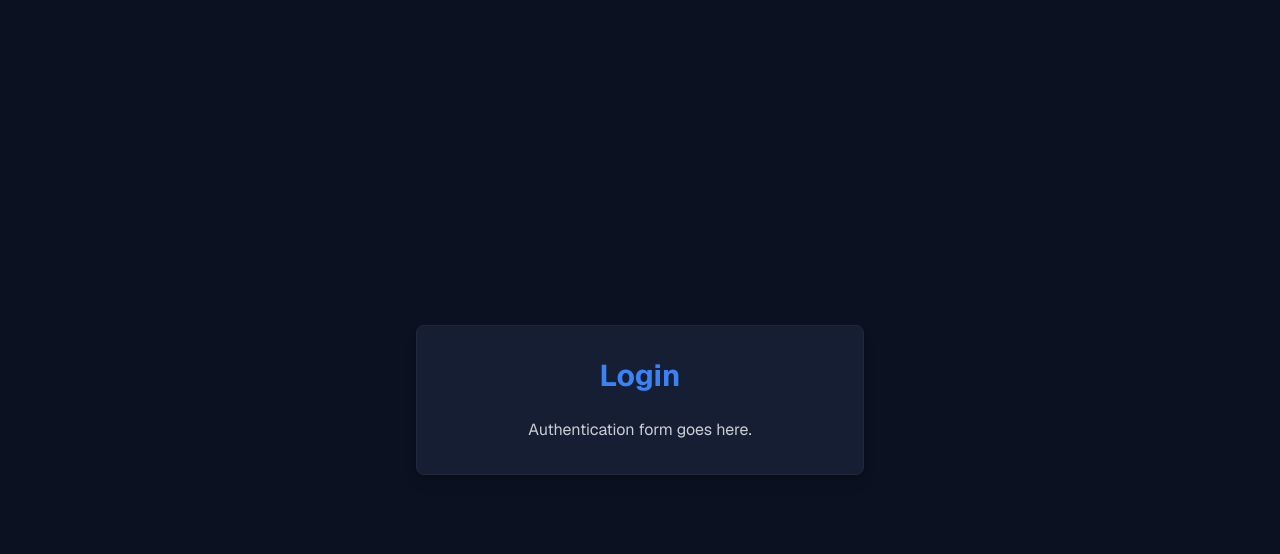
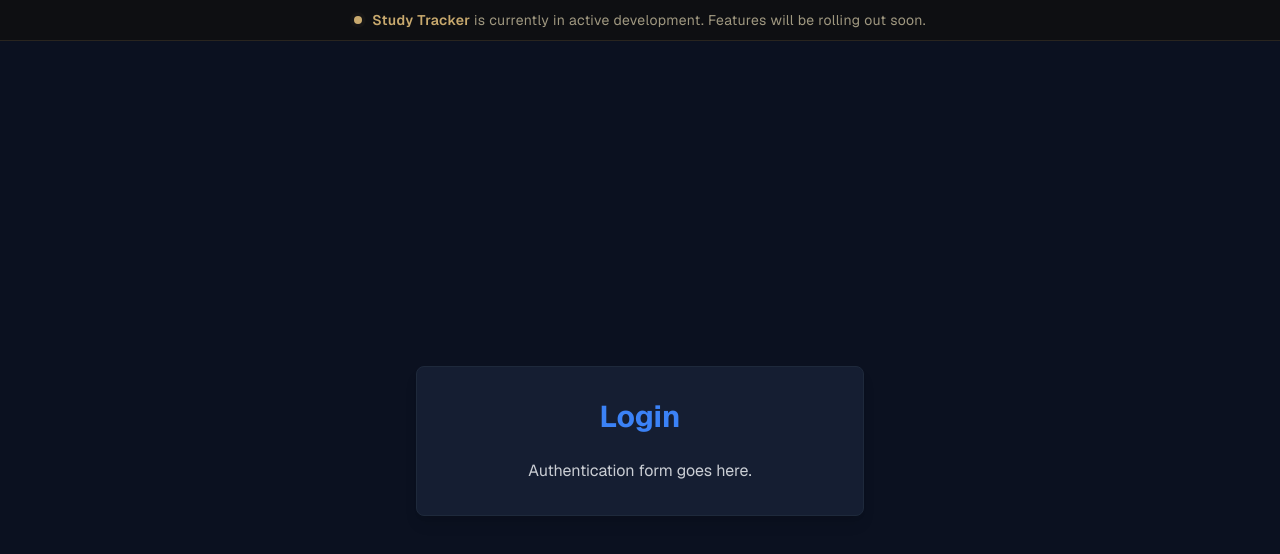
Before and after one commit to EMMD474/study-tracker, a Next.js app: page /auth/login in a window 1280 px wide. Shown: the top 554 px of the page. Built offline with nearby package versions, Linux system fonts and the light colour scheme.

Commit message:
added a comming soon banner

```diff
--- a/app/layout.tsx
+++ b/app/layout.tsx
@@ -1,6 +1,7 @@
 import type { Metadata } from "next";
 import { Geist, Geist_Mono } from "next/font/google";
 import "./globals.css";
+import ComingSoonBanner from "@/components/ComingSoonBanner";
 
 const geistSans = Geist({
   variable: "--font-geist-sans",
@@ -13,8 +14,8 @@ const geistMono = Geist_Mono({
 });
 
 export const metadata: Metadata = {
-  title: "Create Next App",
-  description: "Generated by create next app",
+  title: "Study Tracker",
+  description: "Your Ultimate Academic Companion",
 };
 
 export default function RootLayout({
@@ -27,7 +28,10 @@ export default function RootLayout({
       lang="en"
       className={`${geistSans.variable} ${geistMono.variable} h-full antialiased`}
     >
-      <body className="min-h-full flex flex-col">{children}</body>
+      <body className="min-h-full flex flex-col">
+        <ComingSoonBanner />
+        {children}
+      </body>
     </html>
   );
 }
--- /dev/null
+++ b/components/ComingSoonBanner.tsx
@@ -0,0 +1,17 @@
+export default function ComingSoonBanner() {
+  return (
+    <div className="relative z-50 flex w-full items-center justify-center border-b border-[#c8a96e]/15 bg-[#0f0f0f]/80 px-4 py-2.5 text-xs text-[#a09880] backdrop-blur-md sm:text-sm">
+      <div className="flex items-center gap-2.5">
+        {/* Pulsing indicator dot */}
+        <span className="relative flex h-2 w-2">
+          <span className="absolute inline-flex h-full w-full animate-ping rounded-full bg-[#c8a96e] opacity-60"></span>
+          <span className="relative inline-flex h-2 w-2 rounded-full bg-[#c8a96e]"></span>
+        </span>
+
+        <p className="tracking-wide">
+          <strong className="font-semibold text-[#c8a96e]">Study Tracker</strong> is currently in active development. Features will be rolling out soon.
+        </p>
+      </div>
+    </div>
+  );
+}
```
